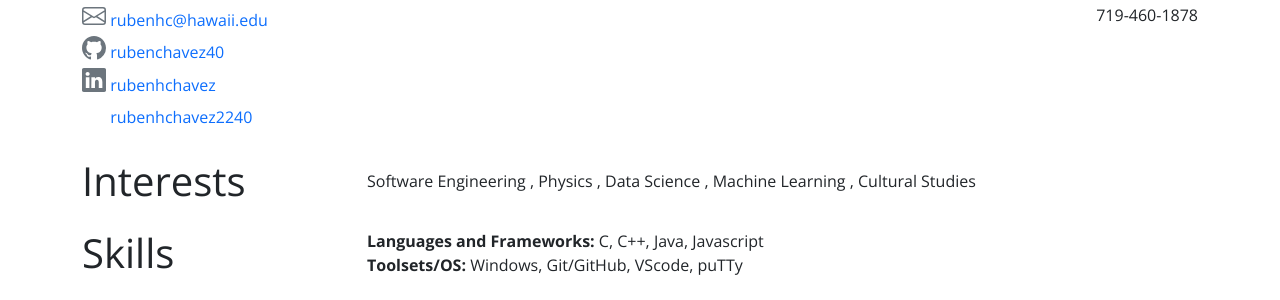
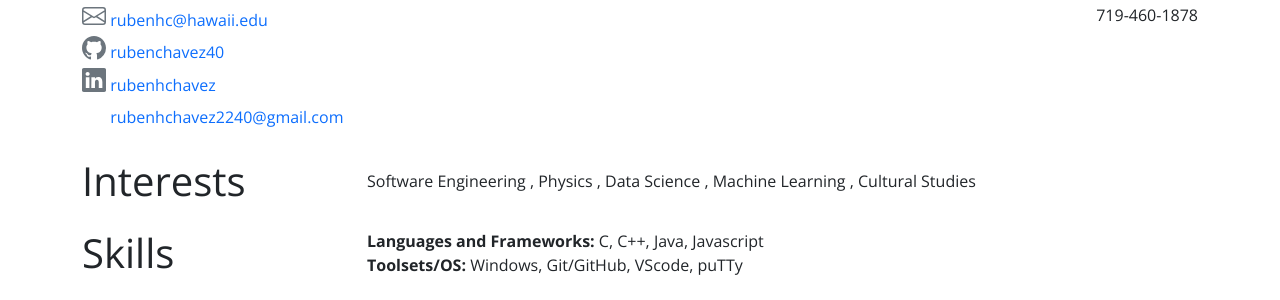
Before and after one commit to rubenchavez40/rubenchavez40.github.io, a Jekyll site: the page built from resume.html, in a window 1280 px wide. Shown: the part 177-477 px from the top of the page. Built offline with Jekyll 4.4.1, drawn with Linux system fonts in a browser that asks for light colours.

Commit message:
Update bio.json

```diff
--- a/_data/bio.json
+++ b/_data/bio.json
@@ -11,7 +11,7 @@
     "profiles": [
       { "network": "github", "username": "rubenchavez40", "url": "http://github.com/rubenchavez40" },
       { "network": "linkedin", "username": "rubenhchavez", "url": "https://www.linkedin.com/in/rubenhchavez" },
-      { "network": "email", "username": "rubenhchavez2240", "url": "(mailto:rubenhchavez2240@gmail.com)" }
+      { "network": "email", "username": "rubenhchavez2240@gmail.com", "url": "(mailto:rubenhchavez2240@gmail.com)" }
     ]
   },
   "interests": [
```
